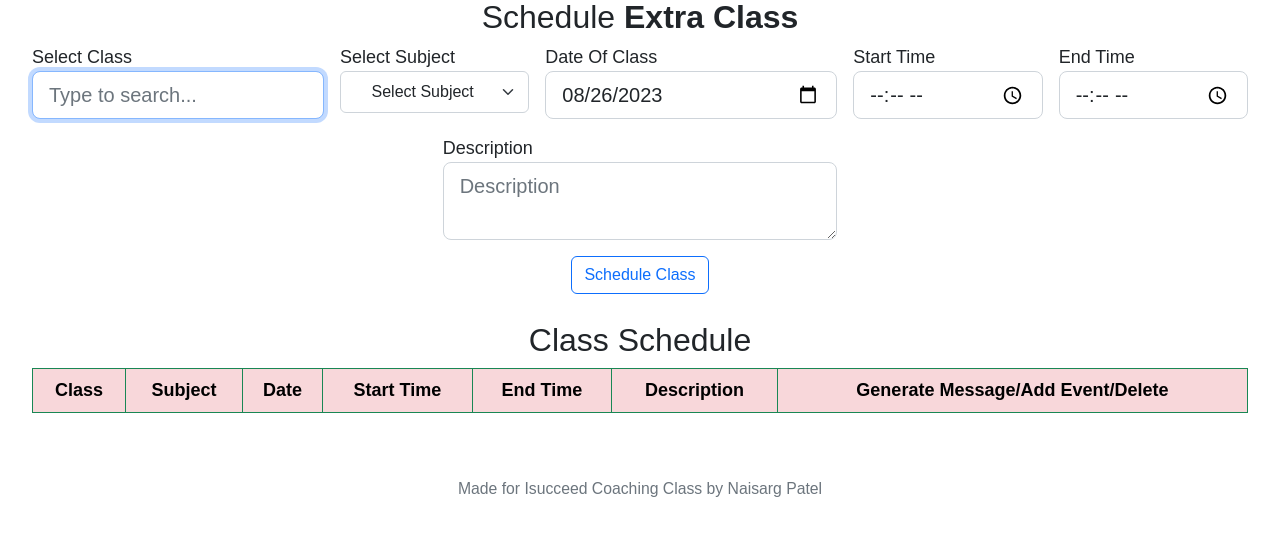
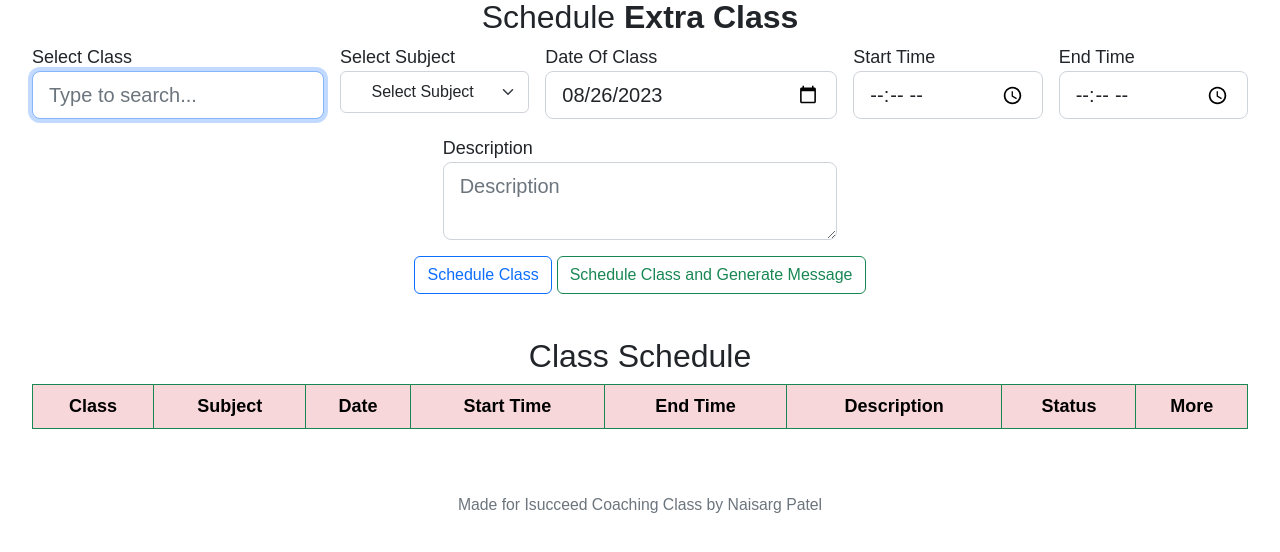
Before and after one commit to naisarg14/homework, a Flask app: page /extra_class in a window 1280 px wide. Shown: the part 166-718 px from the top of the page. Run offline with Flask 3, Linux system fonts and the light colour scheme; data comes from the database, SQL or seed files in the repository; lists and menus that the app fills with data are empty; some libraries are stand-ins or nearby versions.

Commit message:
Backend for timetable

```diff
--- a/app.py
+++ b/app.py
@@ -51,7 +51,6 @@ grades_dict = {"9MWF": "Class 9 MWF",
                "12AM": "Class 12 AM",
                "diya": "Diya",
                "neel": "Neel",
-               "ansh": "Ansh",
                "sakshi": "Sakshi",
                "vedant": "Vedant",
                "dhiya": "Dhiya",
@@ -423,6 +422,7 @@ def class_status():
 def add_event():
     id = request.form["id"]
     session = request.form["session"]
+
     event_id = str(uuid.uuid4()).replace("-", "")
 
     if session[1] == "H":
@@ -450,7 +450,7 @@ def add_event():
             start_time=start_time,
             end_date=assignment["due_date"],
             end_time=end_time,
-            summary=assignment["title"],
+            summary=(grades_dict[assignment["grade"]] + assignment["title"]),
             location=location,
             description=assignment["description"],
         )
@@ -475,7 +475,36 @@ def add_event():
 
     if session[1] == "T":
         timetable = db.execute("SELECT * FROM timetable WHERE timetable_id = ? ", id)
-        timetable = helpers.process_timetable(timetable)
+        timetable = timetable[0]
+
+        start_time = str(timetable["start_time"]) + ":00"
+        end_time = str(timetable["end_time"]) + ":00"
+
+        if timetable["grade"] in ["diya", "neel", "sakshi", "vedant", "dhiya"]:
+            location = "Private Tution"
+        else:
+            location = "Shiv Apartment"
+
+        event_status = google_calander.add_event(
+            id=event_id,
+            start_date=timetable["class_date"],
+            start_time=start_time,
+            end_date=timetable["class_date"],
+            end_time=end_time,
+            summary=timetable["grade"],
+            location=location,
+            description=timetable["description"],
+        )
+
+        if event_status == 0:
+            db.execute("UPDATE timetable SET event_id = ? WHERE timetable_id = ?", event_id, id)
+            flash("Event Added Succeessfully!")
+        else:
+            flash(f"Event Not Added. Error: {event_status}")
+
+        timetables = helpers.timetable_from_session(session)
+
+        return render_template('view_timetable.html', timetables=timetables, session=session)
 
     if session[1] == "W":
         worksheet = db.execute("SELECT * FROM worksheet WHERE worksheet_id = ? ", id)
--- a/helpers.py
+++ b/helpers.py
@@ -11,7 +11,6 @@ grades_dict = {
     "12AM": "Class 12 AM",
     "diya": "Diya",
     "neel": "Neel",
-    "ansh": "Ansh",
     "sakshi": "Sakshi",
     "vedant": "Vedant",
     "dhiya": "Dhiya",
--- a/templates/add_extra_class.html
+++ b/templates/add_extra_class.html
@@ -1,7 +1,7 @@
 {% extends "layout.html" %}
 
 {% block title %}
-    Schedule Class
+    Schedule Extra Class
 {% endblock %}
 {% block main %}
 <h2 class="text-center">Schedule <strong>Extra Class</strong></h2>
@@ -11,7 +11,7 @@
                 <input autofocus class="form-control form-control-lg" list="datalistOptions" id="grade" name="grade" placeholder="Type to search...">
                 <datalist id="datalistOptions">
                     {% for grade in grades_dict %}
-                <option value="{{ grade }}">{{ grades_dict[grade] }}</option>
+                        <option value="{{ grades_dict[grade] }}"></option>
                     {% endfor %}
                 </datalist>
             </div>
@@ -42,9 +42,9 @@
                 <textarea autocomplete="off" class="form-control form-control-lg" id="description" name="description" placeholder="Description" type="text"></textarea>
             </div>
             <div class="form-row text-center">
-        <input class="btn btn-outline-primary" type="submit" value="Schedule Class">
+                <button type="submit" class="btn btn-outline-primary mb-3" name="add_new" value="add_new">Schedule Class</button>
+                <button type="submit" class="btn btn-outline-success mb-3" name="add_message" value="add_message">Schedule Class and Generate Message</button>
             </div>
-
         </form>
 
 <br>
@@ -58,12 +58,20 @@
                 <th>Start Time</th>
                 <th>End Time</th>
                 <th>Description</th>
-                <th>Generate Message/Add Event/Delete</th>
+                <th>Status</th>
+                <th>More</th>
             </tr>
         </thead>
         <tbody class="table-group-divider align-middle">
             {% for timetable in timetables %}
-                <tr>
+                {% if timetable.status == 1 %}
+                    {% set timetable_status = 'success' %}
+                {% elif timetable.status == -1 %}
+                    {% set timetable_status = 'danger' %}
+                {% else %}
+                    {% set timetable_status = 'warning' %}
+                {% endif %}
+                <tr class="table-{{ timetable_status }} table-bordered border-{{ timetable_status }} align-middle">
                     <td>{{ timetable.grade }}</td>
                     <td>{{ timetable.subject }}</td>
                     <td>{{ timetable.class_date }}</td>
@@ -72,23 +80,67 @@
                     <td>{{ timetable.description }}</td>
                     <td>
                         <div class="btn-group" role="group">
+                            {% if timetable_status == 'danger' %}
+                                <a href="/class_status?id={{ timetable.timetable_id }}&status=done&session={{ session }}" class="btn btn-outline-success">
+                                    <img src="/static/tick.png" alt="Button Icon" width="30" height="30">
+                                </a>
+                            {% elif timetable_status == 'success' %}
+                                <a href="/class_status?id={{ timetable.timetable_id }}&status=cancel&session={{ session }}" class="btn btn-outline-danger">
+                                    <img src="/static/cross.png" alt="Button Icon" width="30" height="30">
+                                </a>
+                            {% else %}
+                                <a href="/class_status?id={{ timetable.timetable_id }}&status=done&session={{ session }}" class="btn btn-outline-success">
+                                    <img src="/static/tick.png" alt="Button Icon" width="30" height="30">
+                                </a>
+                                <a href="/class_status?id={{ timetable.timetable_id }}&status=cancel&session={{ session }}" class="btn btn-outline-danger">
+                                    <img src="/static/cross.png" alt="Button Icon" width="30" height="30">
+                                </a>
+                            {% endif %}
+                        </div>
+                    </td>
+                    <td>
+                        <div class="dropdown align-self-center">
+                            <button type="button" class="btn btn-outline-secondary dropdown-toggle" data-bs-toggle="dropdown" aria-expanded="false"></button>
+                            <ul class="dropdown-menu text-center">
+                                <li>
                                     <form action="/generate_message" method="POST">
                                         <input name="id" type="hidden" value="{{ timetable.timetable_id }}">
                                         <input name="session" type="hidden" value="{{ session }}">
-                                <button type="submit" class="btn btn-outline-primary">Generate Message</button>
+                                        <button type="submit" class="btn btn-outline-primary me-2">Generate Message</button>
                                     </form>
-                            <div class="me-2"></div>
-                            <form action="/add_timetable_event" method="POST">
+                                </li>
+                                <li><hr class="dropdown-divider"></li>
+                                <li>
+                                    <form action="/generate_outline" method="POST">
+                                        <input name="id" type="hidden" value="{{ timetable.timetable_id }}">
+                                        <button type="submit" class="btn btn-outline-success">Add Report</button>
+                                    </form>
+                                </li>
+                                <li><hr class="dropdown-divider"></li>
+                                <li>
+                                    <form action="/add_event" method="POST">
                                         <input name="id" type="hidden" value="{{ timetable.timetable_id }}">
                                         <input name="session" type="hidden" value="{{ session }}">
                                         <button type="submit" class="btn btn-outline-success">Add Event</button>
                                     </form>
-                            <div class="me-2"></div>
+                                </li>
+                                <li><hr class="dropdown-divider"></li>
+                                <li>
+                                    <form action="/edit_timetable" method="POST">
+                                        <input name="id" type="hidden" value="{{ timetable.timetable_id }}">
+                                        <input name="session" type="hidden" value="{{ session }}">
+                                        <button type="submit" class="btn btn-outline-warning">Edit</button>
+                                    </form>
+                                </li>
+                                <li><hr class="dropdown-divider"></li>
+                                <li>
                                     <form action="/delete_timetable" method="POST">
                                         <input name="id" type="hidden" value="{{ timetable.timetable_id }}">
                                         <input name="session" type="hidden" value="{{ session }}">
                                         <button type="submit" class="btn btn-outline-danger">Delete</button>
                                     </form>
+                                </li>
+                            </ul>
                         </div>
                     </td>
                 </tr>
--- a/templates/add_outline.html
+++ b/templates/add_outline.html
@@ -1,7 +1,7 @@
 {% extends "layout.html" %}
 
 {% block title %}
-    Add Class Outline
+    Add Class Report
 {% endblock %}
 {% block main %}
 <h2 class="text-center">Add Class Outline</h2>
```
Also changed, not shown: templates/view_timetable.html (+10 -10 lines), token.json (+1 -1 lines). Lines whose indentation alone changed are shown as unchanged.
